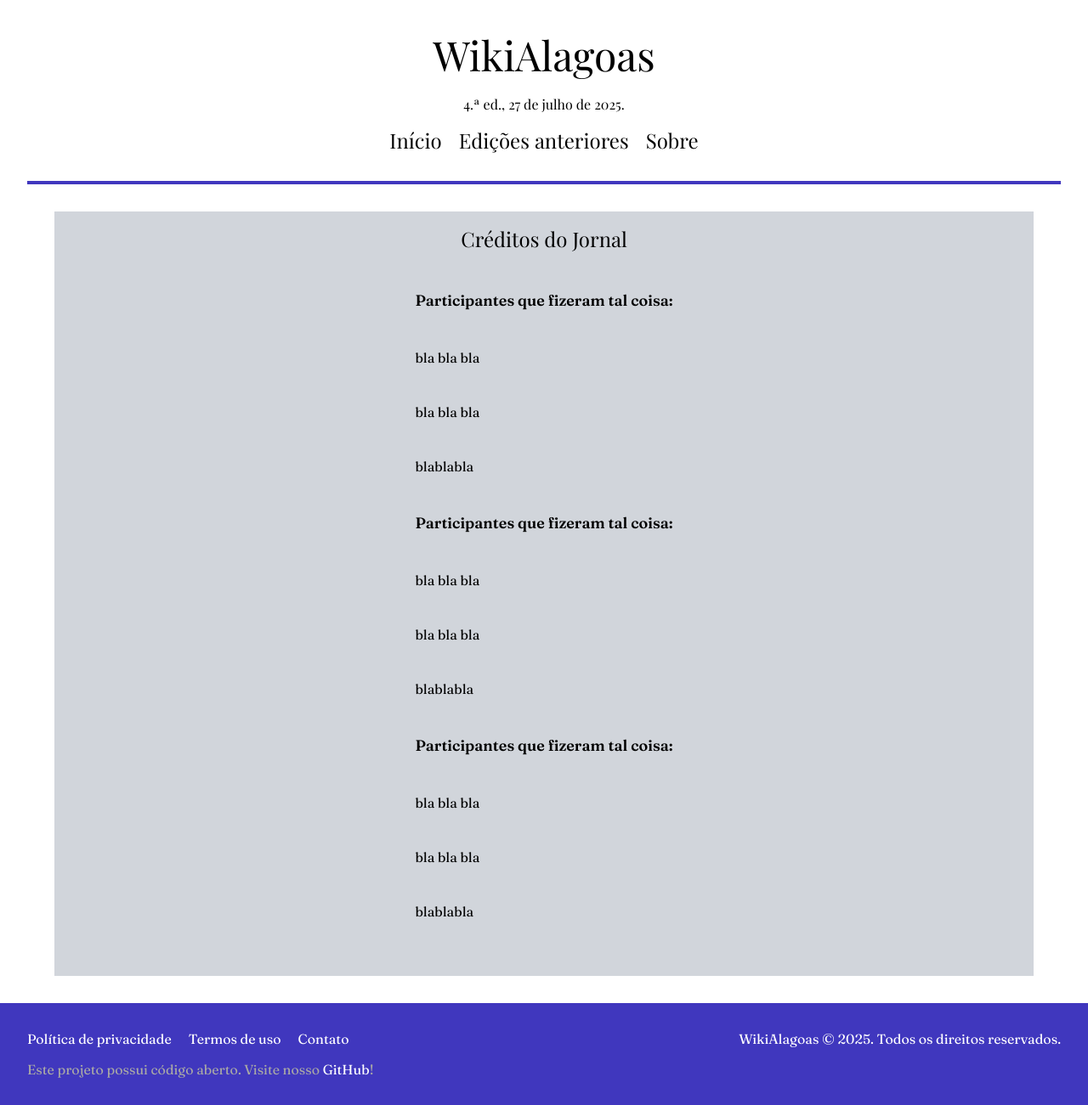
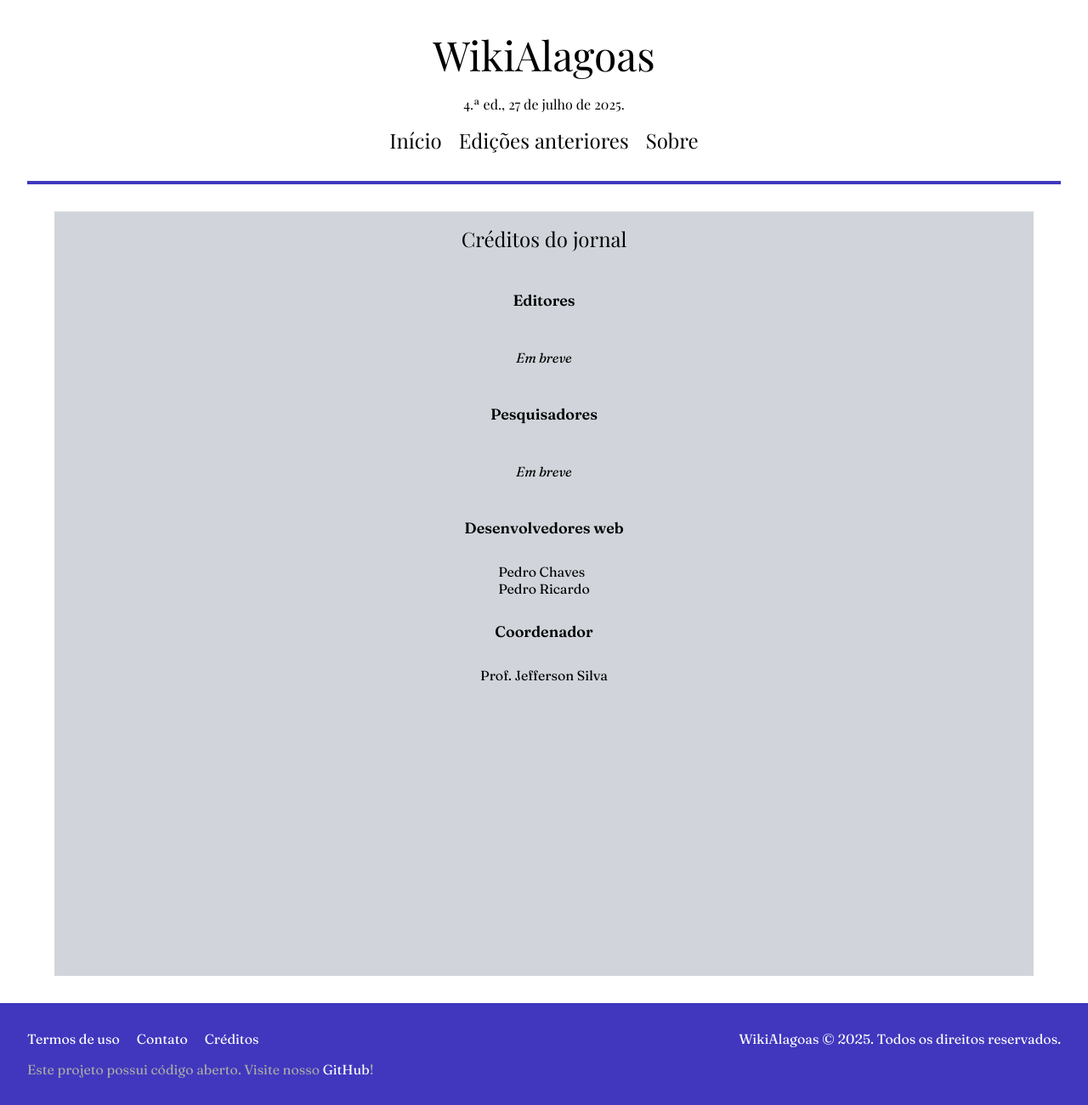
Before and after one commit to wikialagoas/wikialagoas, a Jekyll site: the page built from creditos.html, in a window 1280 px wide. Shown: the whole page at 85% size. Built offline with Jekyll 4.4.1, drawn with Linux system fonts in a browser that asks for light colours.

Commit message:
Adiciona créditos básicos

```diff
--- a/_includes/footer.html
+++ b/_includes/footer.html
@@ -2,9 +2,10 @@
   <div class="footer-links">
     <nav>
       <ul class="nav-ul footer-ul">
-        <li class="politica-de-privacidade"><a href="{{ include.baseurl }}/politica-de-privacidade">Política de privacidade</a></li>
+        <!-- <li class="politica-de-privacidade"><a href="{{ include.baseurl }}/politica-de-privacidade">Política de privacidade</a></li> -->
         <li class="termos-de-uso"><a href="{{ include.baseurl }}/termos-de-uso">Termos de uso</a></li>
         <li class="contato"><a href="{{ include.baseurl }}/contato">Contato</a></li>
+        <li class="creditos"><a href="{{ include.baseurl }}/creditos">Créditos</a></li>
       </ul>
     </nav>
     <div class="github-link">Este projeto possui código aberto. Visite nosso <a href="{{ include.github_url }}">GitHub</a>!</div>
--- a/assets/styles/style.scss
+++ b/assets/styles/style.scss
@@ -143,7 +143,6 @@ body {
     justify-content: space-between;
     width: 100vw;
     width: 100dwv;
-    margin-top: 2em;  // talvez adicionar ao conteúdo em vez do footer
     position: sticky;
     top: 100vw;
 }
@@ -171,6 +170,8 @@ body {
     width: 90dvw;
     margin-left: auto;
     margin-right: auto;
+    margin-top: 2rem;
+    margin-bottom: 2rem;
 }
 
 .content-container h1 { // talvez usar uma classe
@@ -184,7 +185,8 @@ body {
         flex-direction: column;
     }
 }
-.creditos {
+
+.credits {
     background-color: rgb(209, 213, 219);
     display: flex;
     flex-flow: column nowrap;
@@ -193,18 +195,26 @@ body {
     gap: 0.75rem /* 12px */;
     height: 100vh;
 }
-.titulo-creditos {
+
+.credits-title {
     font-size: 1.5rem /* 24px */;
     line-height: 2rem /* 32px */;
     font-weight: 600;
 }
-.grupo-colaboradores {
+.group-collaborators {
     display: flex;
     flex-flow: column nowrap;
+    align-items: center;
     gap: 0.75rem /* 12px */;
 }
-.titulo-grupo {
+.group-title {
+    text-align: center;
     font-size: 1.125rem /* 18px */;
     line-height: 1.75rem /* 28px */;
     font-weight: 600;
 }
+.group-collaborators ul {
+    list-style-type: none;
+    margin-block: 0;
+    padding-inline: 0;
+}
--- a/creditos.html
+++ b/creditos.html
@@ -4,24 +4,27 @@ layout: base
 title: "Créditos"
 ---
 
-<div class="creditos">
-    <h1 class="titulo-creditos">Créditos do Jornal</h1>
-    <div id="Editores" class="grupo-colaboradores">
-        <h2 class="titulo-grupo">Participantes que fizeram tal coisa:</h2>
-        <p>bla bla bla</p>
-        <p>bla bla bla</p>
-        <p>blablabla</p>
+<div class="credits">
+    <h1 class="credits-title">Créditos do jornal</h1>
+    <div id="editors" class="group-collaborators">
+        <h2 class="group-title">Editores</h2>
+        <p><i>Em breve</i></p>
     </div>
-    <div id="Pesquisadores" class="grupo-colaboradores" >
-        <h2 class="titulo-grupo">Participantes que fizeram tal coisa:</h2>
-        <p>bla bla bla</p>
-        <p>bla bla bla</p>
-        <p>blablabla</p>
+    <div id="researchers" class="group-collaborators">
+        <h2 class="group-title">Pesquisadores</h2>
+        <p><i>Em breve</i></p>
     </div>
-    <div id="desenvolvedores" class="grupo-colaboradores">
-        <h2 class="titulo-grupo ">Participantes que fizeram tal coisa:</h2>
-        <p>bla bla bla</p>
-        <p>bla bla bla</p>
-        <p>blablabla</p>
+    <div id="developers" class="group-collaborators">
+        <h2 class="group-title">Desenvolvedores web</h2>
+        <ul>
+            <li>Pedro Chaves</li>
+            <li>Pedro Ricardo</li>
+        </ul>
+    </div>
+    <div id="coordinators" class="group-collaborators">
+        <h2 class="group-title">Coordenador</h2> <!-- núcleo de acompanhamento pedagógico docente? vamos definir todos os cargos depois... -->
+        <ul>
+            <li>Prof. Jefferson Silva</li>
+        </ul>
     </div>
 </div>
```
